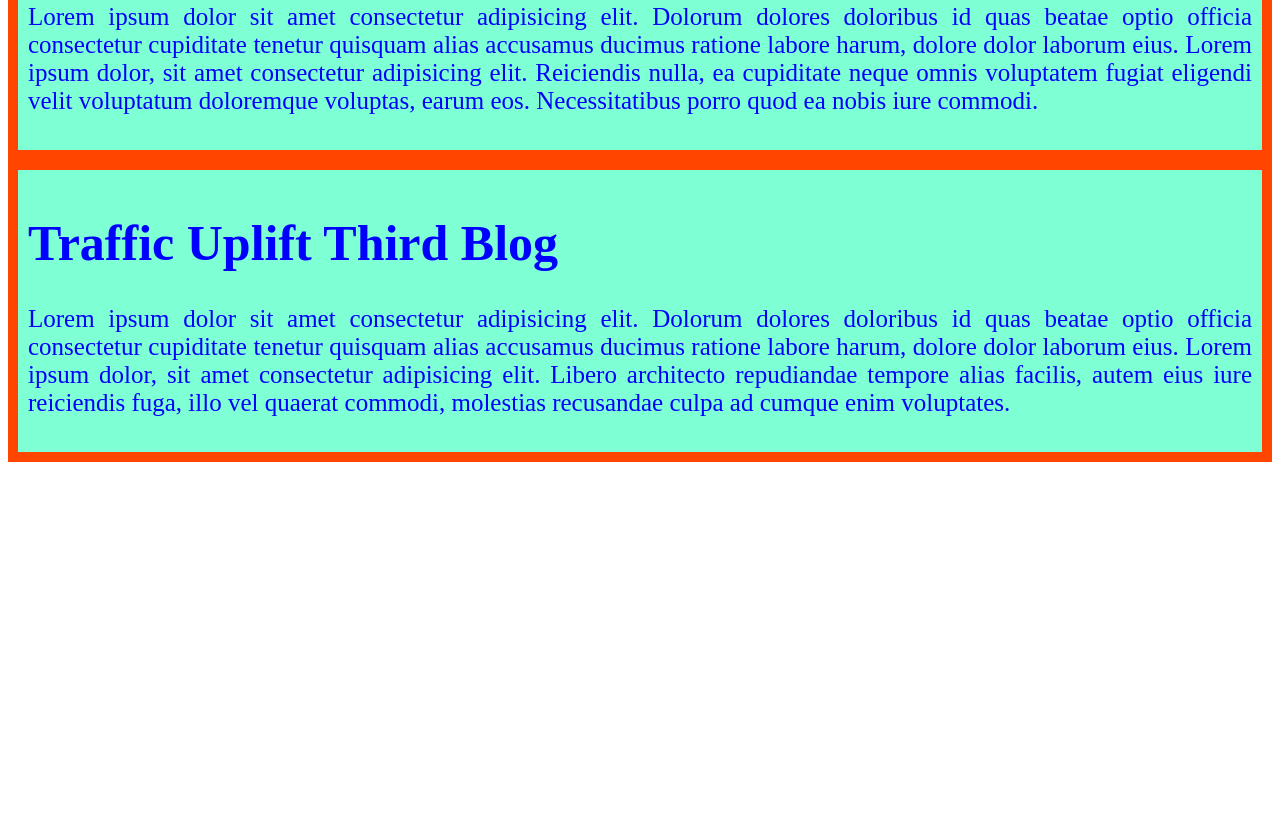
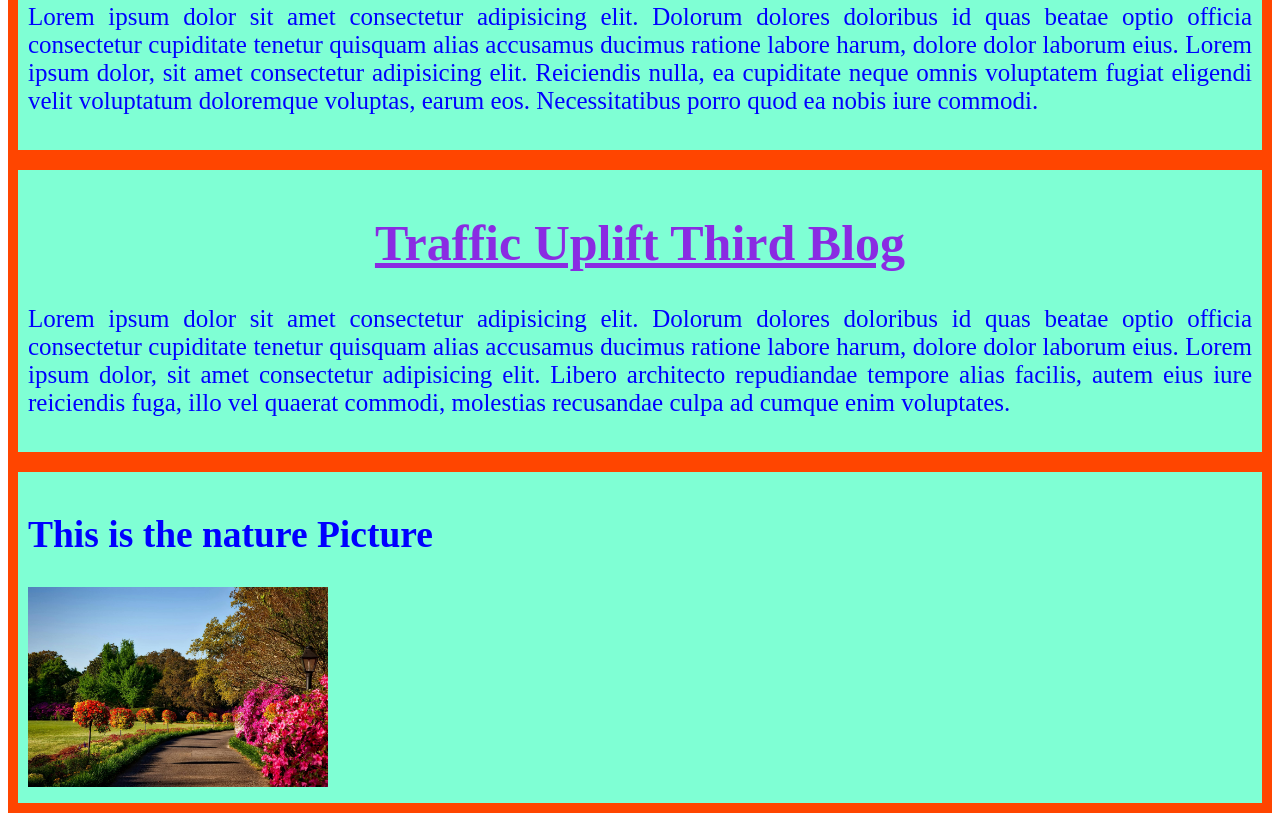
Before and after one commit to masumgaibandha/my-2nd-project-repo, a plain HTML site: page index.html in a window 1280 px wide. Shown: the part 452-1273 px from the top of the page. Before the commit the page ends 922 px from the top, so only its background shows below. Drawn offline with Linux system fonts and the light colour scheme.

Commit message:
here added nature picture

```diff
--- a/Style/style.css
+++ b/Style/style.css
@@ -7,3 +7,10 @@ div{
   padding: 10px;
   font-size: 25px;
 }
+
+h1{
+  text-align: center;
+  color:blueviolet;
+  text-decoration: underline;
+
+}
--- a/index.html
+++ b/index.html
@@ -24,6 +24,10 @@
     <p>Lorem ipsum dolor sit amet consectetur adipisicing elit. Dolorum dolores doloribus id quas beatae optio officia consectetur cupiditate tenetur quisquam alias accusamus ducimus ratione labore harum, dolore dolor laborum eius. Lorem ipsum dolor, sit amet consectetur adipisicing elit. Libero architecto repudiandae tempore alias facilis, autem eius iure reiciendis fuga, illo vel quaerat commodi, molestias recusandae culpa ad cumque enim voluptates.</p>
 
   </div>
+  <div>
+    <h2>This is the nature Picture</h2>
+    <img src="Images/nature.jpg" width="300px" alt="This is nature pictures">
+  </div>
 
 </body>
 </html>
```
Also changed, not shown: Images/Main_logo.jpg (added), Images/New folder/pexels-asphotograpy-1002703.jpg (added), Images/New folder/pexels-philippedonn-1133957.jpg (added), Images/New folder/pexels-pixabay-46160.jpg (added), Images/New folder/pexels-pixabay-47547.jpg (added), Images/logo.jpg (added), Images/nature.jpg (added).
